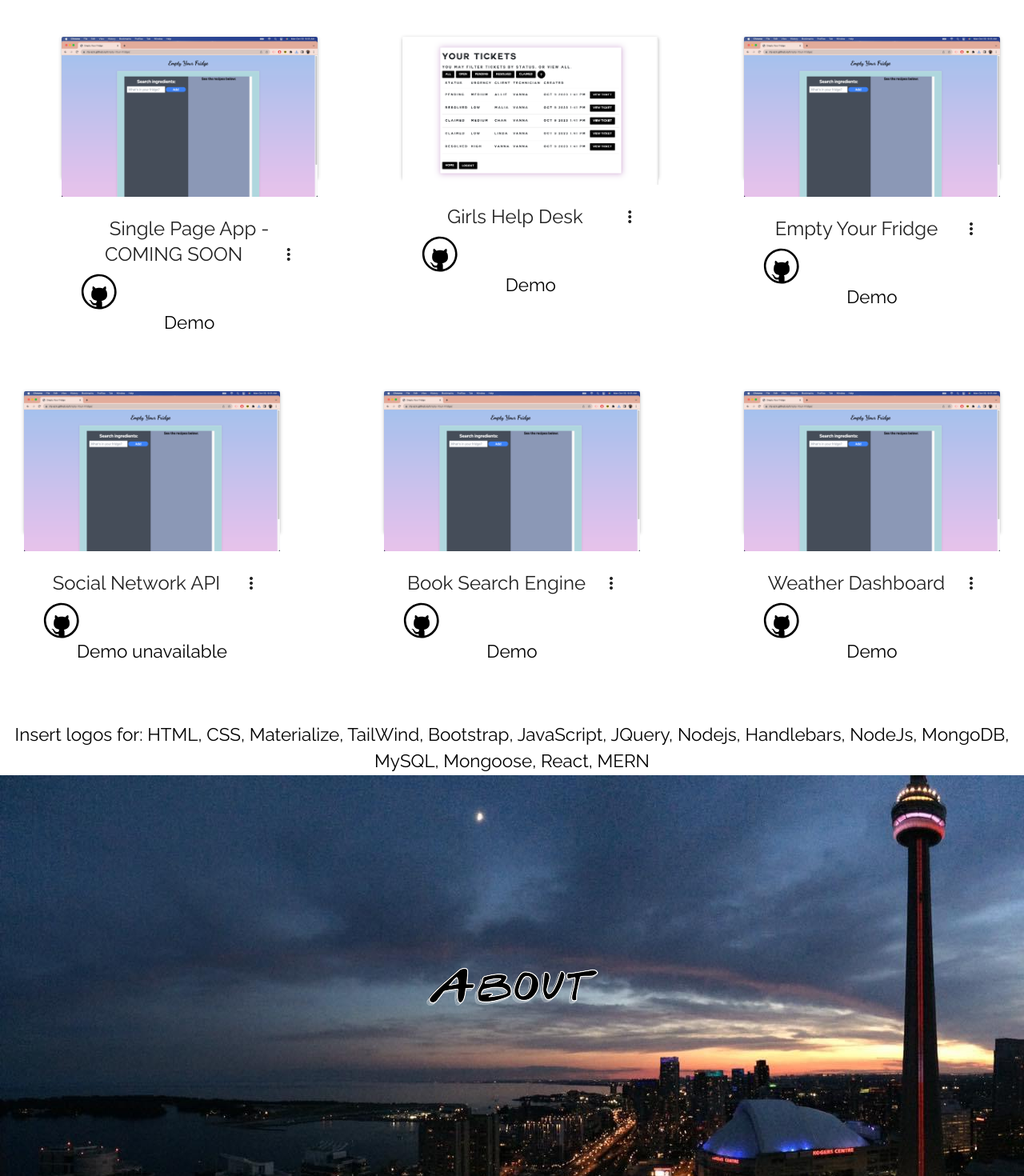
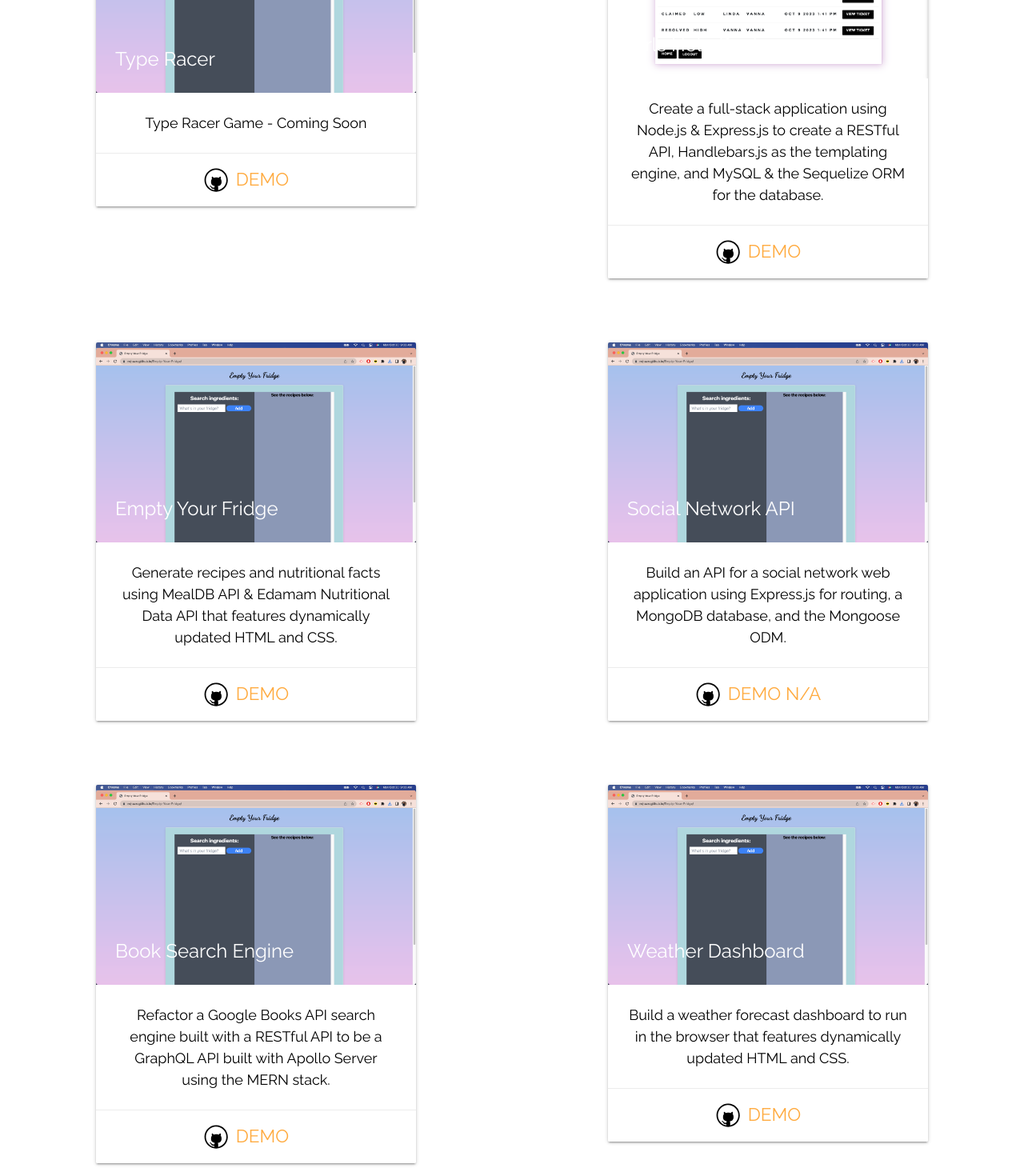
Before and after one commit to codeandlift706/React-Portfolio, a React (Vite) app in the folder Portfolio/: page / in a window 1280 px wide. Shown: the part 1020-2490 px from the top of the page at 80% size. Built offline with nearby package versions, Linux system fonts and the light colour scheme.

Commit message:
updated card style and links

```diff
--- a/Portfolio/src/components/About.jsx
+++ b/Portfolio/src/components/About.jsx
@@ -1,6 +1,5 @@
 
 import aboutHeading from '../assets/aboutHeading.png'
-import portfolioPic from '../assets/portfolioPic.png'
 import portfolioPic2 from '../assets/portfolioPic2.jpg'
 
 const styles = {
--- a/Portfolio/src/components/Header.jsx
+++ b/Portfolio/src/components/Header.jsx
@@ -1,25 +1,23 @@
 // A single `Header` component that appears on multiple pages
 
-import nameTitle from '../assets/nameTitle.png'
 import nameTitle2 from '../assets/nameTitle2.png'
-import subTitle from '../assets/subTitle.png'
 import subTitle2 from '../assets/subTitle2.png'
 
 
 const styles = {
-    headerStyle: {
-        background: 'white',
-        padding: 200,
-        flexDirection: 'row',
-        alignItems: 'flex-start',
-        justifyContent: 'center',
-    },
-    headingStyle: {
-        fontSize: '25px',
-        flexDirection: 'row',
-        alignItems: 'flex-start',
-        justifyContent: 'center',
-    },
+    // headerStyle: {
+    //     background: 'white',
+    //     padding: 200,
+    //     flexDirection: 'row',
+    //     alignItems: 'flex-start',
+    //     justifyContent: 'center',
+    // },
+    // headingStyle: {
+    //     fontSize: '25px',
+    //     flexDirection: 'row',
+    //     alignItems: 'flex-start',
+    //     justifyContent: 'center',
+    // },
     size: {
         height: '100%',
         width: '100%',
--- a/Portfolio/src/components/Project.jsx
+++ b/Portfolio/src/components/Project.jsx
@@ -16,8 +16,8 @@ const styles = {
         lineHeight: 3.5,
         fontSize: '3rem',
         color: 'white',
-        // backgroundColor: '#47364A',
-        padding: '3rem',
+        backgroundColor: 'black',
+        padding: '1rem',
     },
     // content: {
     //     padding: 5,
@@ -26,6 +26,14 @@ const styles = {
         margin: '2rem',
         height: '20%',
         width: '25%',
+    },
+    // border: {
+    //     border: black,
+    // },
+    iconBar: {
+        backgroundColor: 'black',
+        padding: '2rem',
+        color: 'white',
     }
 };
 
@@ -37,108 +45,122 @@ function Project() {
             </div>
 
             <div class="projectContainer">
-                <div>
-                </div>
-                <div class="card" style={styles.size}>
-                    <div class="card-image waves-effect waves-block waves-light">
-                        <img class="activator" src={fridge} />
+
+
+                <div class="row">
+                    <div class="col s12 m7">
+                        <div class="card">
+                            <div class="card-image">
+                                <img src={fridge} />
+                                <span class="card-title">Type Racer</span>
                             </div>
                             <div class="card-content">
-                        <span class="card-title activator grey-text text-darken-4">Single Page App - COMING SOON<i class="material-icons right">more_vert</i></span>
-                        <img src="../../githubicon.svg" href="#" className="icon hover:animate-pulse" alt="Github logo icon"></img>
-                        <p><a href="#">Demo</a></p>
+                                <p>Type Racer Game - Coming Soon</p>
                             </div>
-                    <div class="card-reveal">
-                        <span class="card-title grey-text text-darken-4">Single Page App - COMING SOON<i class="material-icons right">close</i></span>
-                        <p>Here is some more information about this product that is only revealed once clicked on.</p>
+                            <div class="card-action">
+                                <img src="../../githubicon.svg" href="#" className="card-icon hover:animate-pulse" alt="Github logo icon"></img>
+                                <a class="demo" href="#">Demo</a>
+                            </div>
+                        </div>
                     </div>
                 </div>
 
 
-                <div class="card" style={styles.size}>
-                    <div class="card-image waves-effect waves-block waves-light">
-                        <img class="activator" src={girlsHelpDesk} />
+                <div class="row">
+                    <div class="col s12 m7">
+                        <div class="card">
+                            <div class="card-image">
+                                <img src={girlsHelpDesk} />
+                                <span class="card-title">Girls Help Desk</span>
                             </div>
                             <div class="card-content">
-                        <span class="card-title activator grey-text text-darken-4">Girls Help Desk<i class="material-icons right">more_vert</i></span>
-                        <a href="https://github.com/Vannasaur/girls-help-desk" target="_blank"><img src="../../githubicon.svg" className="icon hover:animate-pulse" alt="Github logo" /></a>
-                        <p><a href="https://github.com/Vannasaur/girls-help-desk">Demo</a></p>
-
+                                <p>Create a full-stack application using Node.js & Express.js to create a RESTful API, Handlebars.js as the templating engine, and MySQL & the Sequelize ORM for the database.</p>
                             </div>
-                    <div class="card-reveal">
-                        <span class="card-title grey-text text-darken-4">Girls Help Desk<i class="material-icons right">close</i></span>
-                        <p>Create a full-stack application using Node.js & Express.js to create a RESTful API, Handlebars.js as the templating engine, and MySQL & the Sequelize ORM for the database.</p>
+                            <div class="card-action">
+                                <img src="../../githubicon.svg" href="https://github.com/Vannasaur/girls-help-desk" className="card-icon hover:animate-pulse" alt="Github logo icon"></img>
+                                <a class="demo" href="https://github.com/Vannasaur/girls-help-desk">Demo</a>
+                            </div>
+                        </div>
                     </div>
                 </div>
 
 
-                <div class="card" style={styles.size}>
-                    <div class="card-image waves-effect waves-block waves-light">
-                        <img class="activator" src={fridge} />
+                <div class="row">
+                    <div class="col s12 m7">
+                        <div class="card">
+                            <div class="card-image">
+                                <img src={fridge} />
+                                <span class="card-title">Empty Your Fridge</span>
                             </div>
                             <div class="card-content">
-                        <span class="card-title activator grey-text text-darken-4">Empty Your Fridge<i class="material-icons right">more_vert</i></span>
-                        <p><a href="https://github.com/MJ-AZN/Empty-Your-Fridge" target="_blank"><img src="../../githubicon.svg" className="icon hover:animate-pulse" alt="Github logo" /></a></p>
-                        <p><a href="https://github.com/MJ-AZN/Empty-Your-Fridge">Demo</a></p>
+                                <p>Generate recipes and nutritional facts using MealDB API & Edamam Nutritional Data API that features dynamically updated HTML and CSS.</p>
                             </div>
-                    <div class="card-reveal">
-                        <span class="card-title grey-text text-darken-4">Empty Your Fridge<i class="material-icons right">close</i></span>
-                        <p>Generate recipes and nutritional facts using MealDB API & Edamam Nutritional Data API that features dynamically updated HTML and CSS.</p>
+                            <div class="card-action">
+                                <img src="../../githubicon.svg" href="https://github.com/Vannasaur/girls-help-desk" className="card-icon hover:animate-pulse" alt="Github logo icon"></img>
+                                <a class="demo" href="https://github.com/Vannasaur/girls-help-desk">Demo</a>
+                            </div>
+                        </div>
                     </div>
                 </div>
 
-
-                <div class="card" style={styles.size}>
-                    <div class="card-image waves-effect waves-block waves-light">
-                        <img class="activator" src={fridge} />
+                <div class="row">
+                    <div class="col s12 m7">
+                        <div class="card">
+                            <div class="card-image">
+                                <img src={fridge} />
+                                <span class="card-title">Social Network API</span>
                             </div>
                             <div class="card-content">
-                        <span class="card-title activator grey-text text-darken-4">Social Network API<i class="material-icons right">more_vert</i></span>
-                        <p><a href="https://github.com/codeandlift706/Social-Network-API" target="_blank"><img src="../../githubicon.svg" className="icon hover:animate-pulse" alt="Github logo" /></a></p>
-                        <p><a href="#">Demo unavailable</a></p>
+                                <p>Build an API for a social network web application using Express.js for routing, a MongoDB database, and the Mongoose ODM.</p>
                             </div>
-                    <div class="card-reveal">
-                        <span class="card-title grey-text text-darken-4">Social Network API<i class="material-icons right">close</i></span>
-                        <p>Build an API for a social network web application using Express.js for routing, a MongoDB database, and the Mongoose ODM.</p>
+                            <div class="card-action">
+                                <img src="../../githubicon.svg" href="https://github.com/codeandlift706/Social-Network-API" className="card-icon hover:animate-pulse" alt="Github logo icon"></img>
+                                <a class="demo" href="#">Demo N/A</a>
+                            </div>
+                        </div>
                     </div>
                 </div>
 
-
-                <div class="card" style={styles.size}>
-                    <div class="card-image waves-effect waves-block waves-light">
-                        <img class="activator" src={fridge} />
+                <div class="row">
+                    <div class="col s12 m7">
+                        <div class="card">
+                            <div class="card-image">
+                                <img src={fridge} />
+                                <span class="card-title">Book Search Engine</span>
                             </div>
                             <div class="card-content">
-                        <span class="card-title activator grey-text text-darken-4">Book Search Engine<i class="material-icons right">more_vert</i></span>
-                        <p><a href="https://github.com/codeandlift706/Book-Search-Engine" target="_blank"><img src="../../githubicon.svg" className="icon hover:animate-pulse" alt="Github logo" /></a></p>
-                        <p><a href="https://book-search-engine-1lzm.onrender.com/">Demo</a></p>
+                                <p>Refactor a Google Books API search engine built with a RESTful API to be a GraphQL API built with Apollo Server using the MERN stack.</p>
                             </div>
-                    <div class="card-reveal">
-                        <span class="card-title grey-text text-darken-4">Book Search Engine<i class="material-icons right">close</i></span>
-                        <p>Refactor a Google Books API search engine built with a RESTful API to be a GraphQL API built with Apollo Server using the MERN stack.</p>
+                            <div class="card-action">
+                            <img src="../../githubicon.svg" href="https://github.com/codeandlift706/Book-Search-Engine" className="card-icon hover:animate-pulse" alt="Github logo icon"></img>
+                                <a class="demo" href="https://book-search-engine-1lzm.onrender.com/">Demo</a>
+                            </div>
+                        </div>
                     </div>
                 </div>
 
-
-                <div class="card" style={styles.size}>
-                    <div class="card-image waves-effect waves-block waves-light">
-                        <img class="activator" src={fridge} />
+                <div class="row">
+                    <div class="col s12 m7">
+                        <div class="card">
+                            <div class="card-image">
+                                <img src={fridge} />
+                                <span class="card-title">Weather Dashboard</span>
                             </div>
                             <div class="card-content">
-                        <span class="card-title activator grey-text text-darken-4">Weather Dashboard<i class="material-icons right">more_vert</i></span>
-                        <p><a href="https://github.com/codeandlift706/Weather-Dashboard" target="_blank"><img src="../../githubicon.svg" className="icon hover:animate-pulse" alt="Github logo" /></a></p>
-                        <p><a href="https://codeandlift706.github.io/Weather-Dashboard/">Demo</a></p>
-
-
+                                <p>Build a weather forecast dashboard to run in the browser that features dynamically updated HTML and CSS.</p>
                             </div>
-                    <div class="card-reveal">
-                        <span class="card-title grey-text text-darken-4">Weather Dashboard<i class="material-icons right">close</i></span>
-                        <p>Build a weather forecast dashboard to run in the browser that features dynamically updated HTML and CSS.</p>
+                            <div class="card-action">
+                            <img src="../../githubicon.svg" href="https://github.com/codeandlift706/Weather-Dashboard" className="card-icon hover:animate-pulse" alt="Github logo icon"></img>
+                                <a class="demo" href="https://codeandlift706.github.io/Weather-Dashboard/">Demo</a>
+                                </div>
+                        </div>
+                    </div>
                 </div>
             </div>
 
+            <div style={styles.iconBar}>
+                <p>Insert logos for: HTML, CSS, Materialize, TailWind, Bootstrap, JavaScript, JQuery, Nodejs, Handlebars, NodeJs, MongoDB, MySQL, Mongoose, React, MERN</p>
             </div>
-            <p>Insert logos for: HTML, CSS, Materialize, TailWind, Bootstrap, JavaScript, JQuery, Nodejs, Handlebars, NodeJs, MongoDB, MySQL, Mongoose, React, MERN</p>
 
 
 
--- a/Portfolio/src/index.css
+++ b/Portfolio/src/index.css
@@ -30,7 +30,7 @@ body {
 }
 
 .nav {
-  display: flex;
+  /* display: flex; */
   position: fixed;
   top: 0;
   width: 100%;
@@ -39,6 +39,7 @@ body {
 #home {
   background-image: url(../public/canadaSkyline.JPG);
   background-size: cover;
+  background-attachment: fixed;
 }
 
 .bothTitles {
@@ -46,7 +47,7 @@ body {
   justify-content: center;
   align-items: center;
   flex-direction: column;
-  margin: 17rem 8rem 35rem 8rem;
+  margin: 17rem 8rem 27rem 8rem;
 }
 
 #project {
@@ -59,8 +60,39 @@ body {
   justify-content: space-between;
   flex-wrap: wrap;
   /* flex-direction: column; */
-  background-color: white;
+  /* background-color: white; */
 }
+
+.card-content {
+  font-size: 1.4rem;
+}
+
+.card-reveal {
+  font-size: 1.4rem;
+}
+
+.card {
+margin: 2rem 1rem;
+height: 20%;
+width: 400px;
+}
+
+.card-action {
+  display: flex;
+  justify-content: center;
+}
+
+.card-icon {
+  width: 2rem;
+  height: 2.28rem;
+  margin-right: 10px;
+}
+
+.card-content {
+  font-size: 1.2rem;
+  font-style: italic;
+}
+
 
 #about {
   display: flex;
@@ -72,6 +104,7 @@ body {
   background-image: url(../public/cnTower.JPG);
   display: flex;
   justify-content: center;
+  background-attachment: fixed;
 }
 
 .aboutContent {
@@ -91,6 +124,7 @@ body {
   background-image: url(../public/niagara.JPG);
   display: flex;
   justify-content: center;
+  background-attachment: fixed;
 }
 
 a {
@@ -114,8 +148,9 @@ footer {
 .icon {
   width: 3rem;
   height: 3rem;
-  margin-top: 5px;
+  margin: 5px;
 }
+
 
 button {
   border-radius: 8px;
```
Also changed, not shown: Portfolio/src/components/Contact.jsx (+2 -5 lines), Portfolio/public/niagara2.JPG (added). Lines whose indentation alone changed are shown as unchanged.
